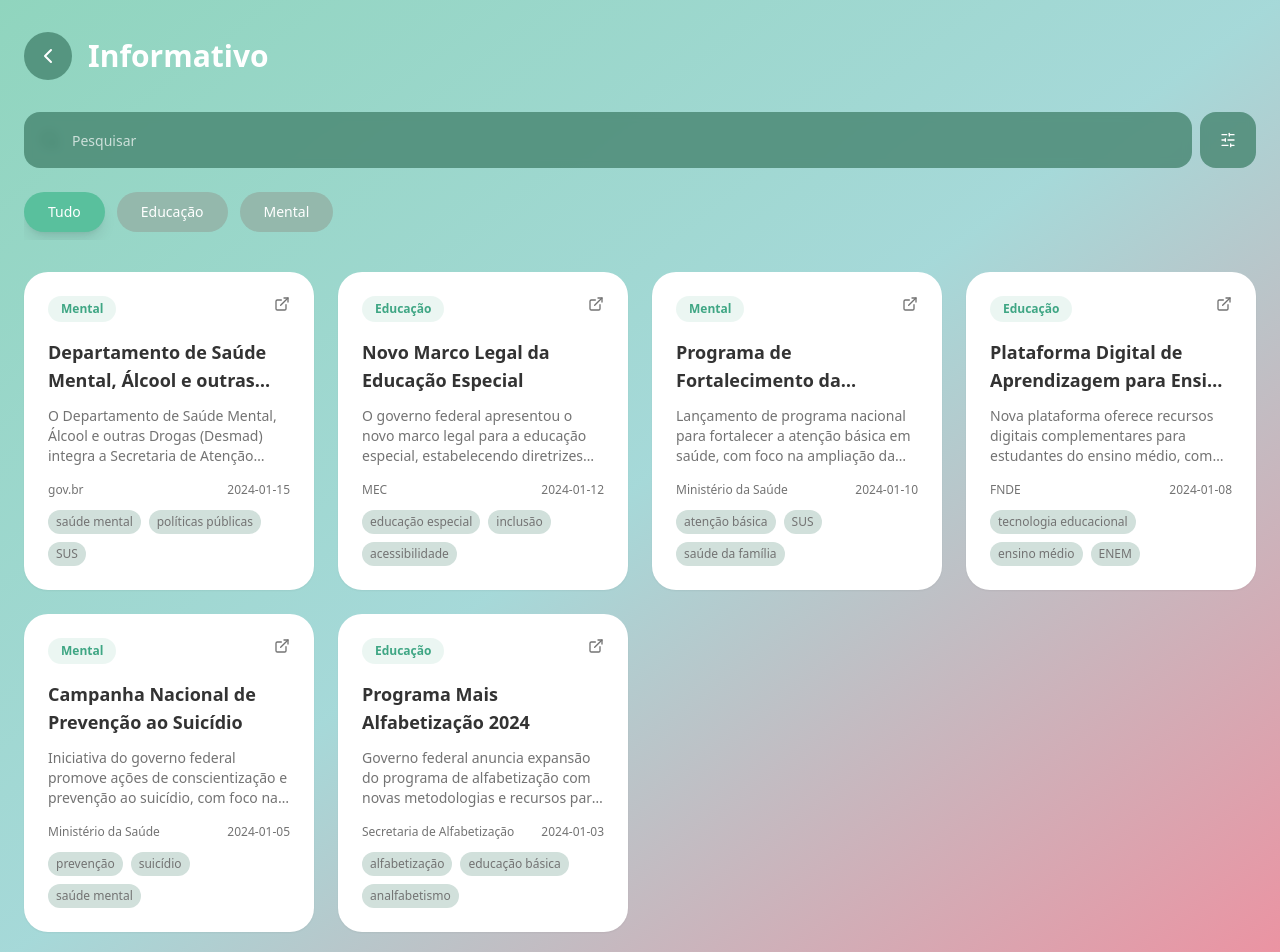
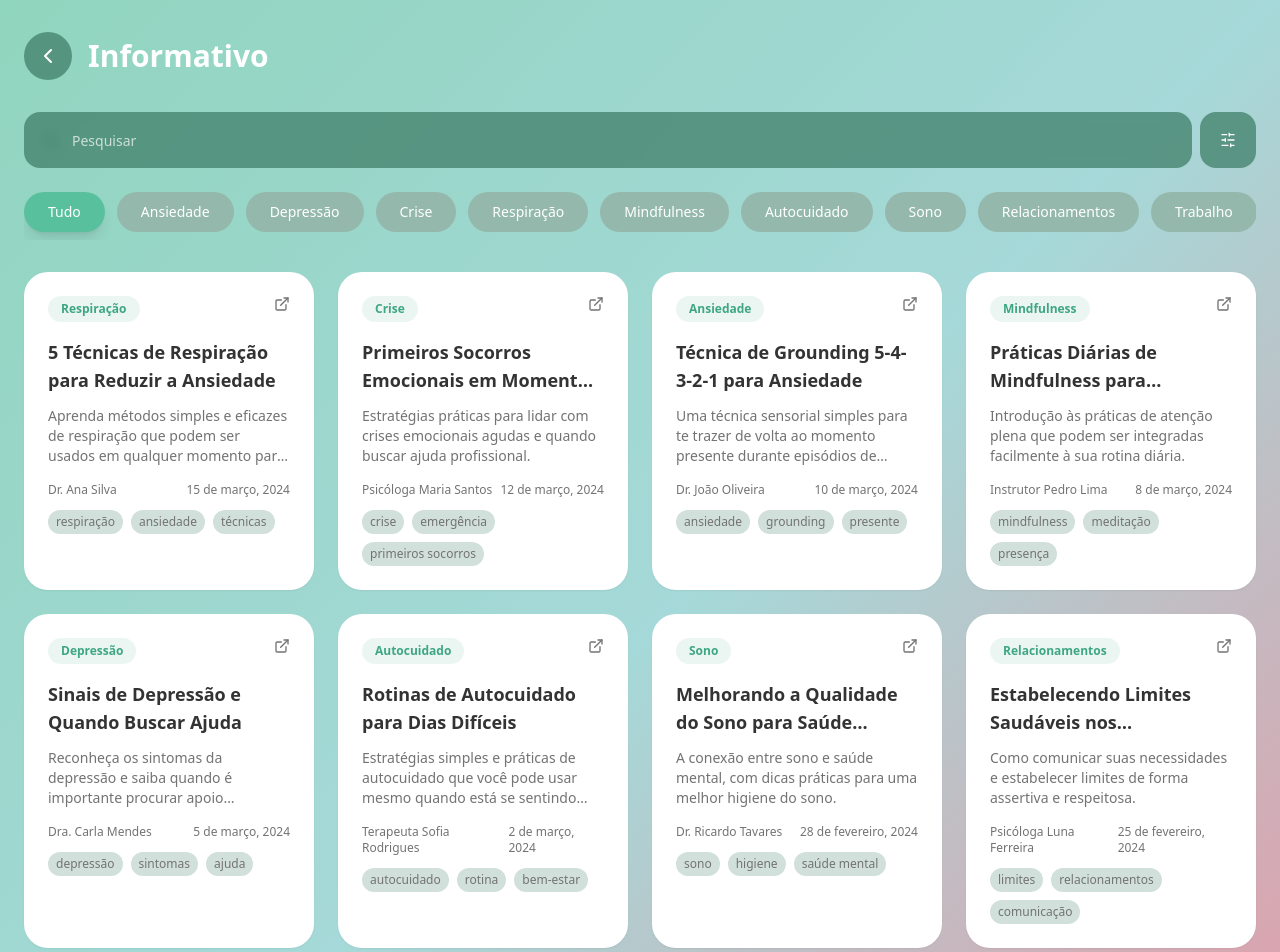
Before and after one commit to Arkny/alento, a React (Vite) app: page / in a window 1280 px wide. Shown: the top 952 px of the page. Built offline with nearby package versions, Linux system fonts and the light colour scheme; the HTML template or start-up script is replaced by a standard one.

Commit message:
Adicionar novas tags

```diff
--- a/src/data/posts.ts
+++ b/src/data/posts.ts
@@ -1,196 +1,160 @@
-import { Post } from "@/components/PostCard";
+export interface Post {
+  id: string;
+  title: string;
+  excerpt: string;
+  content: string;
+  category: string;
+  author: string;
+  date: string;
+  source?: string;
+  tags: string[];
+}
 
 export const mockPosts: Post[] = [
   {
     id: "1",
-    title: "Departamento de Saúde Mental, Álcool e outras Drogas",
-    excerpt: "O Departamento de Saúde Mental, Álcool e outras Drogas (Desmad) integra a Secretaria de Atenção Especializada do Ministério da Saúde (SAES) e tem como competência...",
-    content: `O Departamento de Saúde Mental, Álcool e outras Drogas (Desmad) integra a Secretaria de Atenção Especializada do Ministério da Saúde (SAES) e tem como competência o desenvolvimento de políticas, diretrizes e ações de atenção à saúde mental, incluindo a prevenção, tratamento e reabilitação de pessoas com transtornos mentais e com problemas relacionados ao uso de álcool e outras drogas.
-
-O departamento trabalha na elaboração de normas técnicas, protocolos clínicos e diretrizes terapêuticas para a atenção em saúde mental, coordenando ações intersetoriais e promovendo a integração entre os diferentes níveis de atenção à saúde.
-
-Principais ações:
-- Desenvolvimento de políticas públicas em saúde mental
-- Coordenação da Rede de Atenção Psicossocial (RAPS)
-- Apoio técnico aos estados e municípios
-- Monitoramento e avaliação dos serviços de saúde mental
-- Promoção de ações de prevenção e promoção da saúde mental`,
-    category: "Mental",
-    author: "gov.br",
-    date: "2024-01-15",
-    source: "Ministério da Saúde",
-    tags: ["saúde mental", "políticas públicas", "SUS", "RAPS"]
+    title: "5 Técnicas de Respiração para Reduzir a Ansiedade",
+    excerpt: "Aprenda métodos simples e eficazes de respiração que podem ser usados em qualquer momento para acalmar a mente.",
+    content: "A respiração é uma ferramenta poderosa para controlar a ansiedade. Aqui estão 5 técnicas que você pode usar: 1) Respiração 4-7-8: Inspire por 4, segure por 7, expire por 8. 2) Respiração quadrada: Inspire, segure, expire e pause por 4 tempos cada. 3) Respiração profunda: Foque em expandir o diafragma. 4) Respiração nasal alternada: Use uma narina por vez. 5) Respiração com visualização: Imagine um local calmo enquanto respira.",
+    category: "Respiração",
+    author: "Dr. Ana Silva",
+    date: "15 de março, 2024",
+    source: "Centro de Bem-Estar Mental",
+    tags: ["respiração", "ansiedade", "técnicas", "calma"]
   },
   {
     id: "2",
-    title: "Novo Marco Legal da Educação Especial",
-    excerpt: "O governo federal apresentou o novo marco legal para a educação especial, estabelecendo diretrizes para garantir o acesso e a permanência de estudantes com deficiência...",
-    content: `O governo federal apresentou o novo marco legal para a educação especial, estabelecendo diretrizes para garantir o acesso e a permanência de estudantes com deficiência, transtornos globais do desenvolvimento e altas habilidades ou superdotação nas escolas regulares.
-
-O marco legal reforça os princípios da educação inclusiva e estabelece novas diretrizes para:
-
-Formação de professores:
-- Capacitação continuada em educação especial
-- Metodologias adaptadas de ensino
-- Uso de tecnologias assistivas
-
-Estrutura escolar:
-- Adaptação de espaços físicos
-- Recursos pedagógicos especializados
-- Atendimento educacional especializado (AEE)
-
-Avaliação e acompanhamento:
-- Planos educacionais individualizados
-- Sistemas de monitoramento do progresso
-- Parceria com famílias e profissionais especializados
-
-Esta iniciativa visa garantir que todos os estudantes tenham oportunidades equitativas de aprendizagem e desenvolvimento.`,
-    category: "Educação",
-    author: "MEC",
-    date: "2024-01-12",
-    source: "Ministério da Educação",
-    tags: ["educação especial", "inclusão", "acessibilidade", "direitos"]
+    title: "Primeiros Socorros Emocionais em Momentos de Crise",
+    excerpt: "Estratégias práticas para lidar com crises emocionais agudas e quando buscar ajuda profissional.",
+    content: "Em momentos de crise emocional intensa, é importante ter estratégias imediatas: 1) PARE - Reconheça que está em crise. 2) RESPIRE - Use técnicas de respiração profunda. 3) OBSERVE - Identifique seus sentimentos sem julgamento. 4) AÇÃO - Escolha uma ação segura e positiva. 5) CONECTE-SE - Entre em contato com alguém de confiança. Lembre-se: crises são temporárias e você pode superá-las.",
+    category: "Crise",
+    author: "Psicóloga Maria Santos",
+    date: "12 de março, 2024",
+    source: "Instituto de Apoio Psicológico",
+    tags: ["crise", "emergência", "primeiros socorros", "apoio"]
   },
   {
     id: "3",
-    title: "Programa de Fortalecimento da Atenção Básica",
-    excerpt: "Lançamento de programa nacional para fortalecer a atenção básica em saúde, com foco na ampliação da cobertura e melhoria da qualidade dos serviços...",
-    content: `O Ministério da Saúde lançou o Programa de Fortalecimento da Atenção Básica (PFAB), uma iniciativa que visa ampliar a cobertura e melhorar a qualidade dos serviços de atenção primária à saúde em todo o país.
-
-Objetivos principais:
-- Aumentar a cobertura da Estratégia Saúde da Família
-- Qualificar os profissionais da atenção básica
-- Modernizar a infraestrutura das unidades de saúde
-- Implementar sistemas de informação integrados
-
-Investimentos previstos:
-- R$ 2,5 bilhões para expansão da rede
-- Contratação de 15.000 novos profissionais
-- Reforma e construção de 800 unidades básicas de saúde
-- Aquisição de equipamentos médicos modernos
-
-Benefícios esperados:
-- Redução das filas de espera
-- Melhoria no acesso aos serviços preventivos
-- Fortalecimento da medicina de família e comunidade
-- Integração com outros níveis de atenção
-
-O programa será implementado em parceria com estados e municípios, priorizando regiões com maior vulnerabilidade social e menor cobertura assistencial.`,
-    category: "Mental",
-    author: "Ministério da Saúde",
-    date: "2024-01-10",
-    source: "Portal da Saúde",
-    tags: ["atenção básica", "SUS", "saúde da família", "investimento"]
+    title: "Técnica de Grounding 5-4-3-2-1 para Ansiedade",
+    excerpt: "Uma técnica sensorial simples para te trazer de volta ao momento presente durante episódios de ansiedade.",
+    content: "A técnica 5-4-3-2-1 usa seus sentidos para te ancorar no presente: 5 coisas que você pode VER (olhe ao redor), 4 coisas que você pode TOCAR (textura de objetos), 3 coisas que você pode OUVIR (sons ao redor), 2 coisas que você pode CHEIRAR (aromas), 1 coisa que você pode SABOREAR. Esta técnica interrompe o ciclo de pensamentos ansiosos e te traz de volta ao agora.",
+    category: "Ansiedade",
+    author: "Dr. João Oliveira",
+    date: "10 de março, 2024",
+    source: "Clínica de Terapia Cognitiva",
+    tags: ["ansiedade", "grounding", "presente", "técnica"]
   },
   {
     id: "4",
-    title: "Plataforma Digital de Aprendizagem para Ensino Médio",
-    excerpt: "Nova plataforma oferece recursos digitais complementares para estudantes do ensino médio, com conteúdos interativos e ferramentas de apoio ao aprendizado...",
-    content: `O Ministério da Educação lançou uma nova plataforma digital de aprendizagem destinada a estudantes do ensino médio de escolas públicas, oferecendo recursos educacionais complementares e inovadores.
-
-Características da plataforma:
-- Conteúdos multimídia interativos
-- Simulados e exercícios adaptativos
-- Videoaulas com professores especialistas
-- Ferramentas de acompanhamento do progresso
-- Gamificação do processo de aprendizagem
-
-Áreas de conhecimento contempladas:
-- Linguagens e suas tecnologias
-- Matemática e suas tecnologias
-- Ciências da natureza e suas tecnologias
-- Ciências humanas e sociais aplicadas
-
-Funcionalidades especiais:
-- Trilhas de aprendizagem personalizadas
-- Inteligência artificial para recomendação de conteúdos
-- Fóruns de discussão entre estudantes
-- Mentoria virtual com tutores
-- Preparação para o ENEM
-
-A plataforma está disponível gratuitamente para todos os estudantes do ensino médio público e pode ser acessada via web ou aplicativo móvel.`,
-    category: "Educação",
-    author: "FNDE",
-    date: "2024-01-08",
-    source: "Fundo Nacional de Desenvolvimento da Educação",
-    tags: ["tecnologia educacional", "ensino médio", "ENEM", "digital"]
+    title: "Práticas Diárias de Mindfulness para Iniciantes",
+    excerpt: "Introdução às práticas de atenção plena que podem ser integradas facilmente à sua rotina diária.",
+    content: "Mindfulness é sobre estar presente no momento atual. Comece com 5 minutos diários: 1) Respiração consciente - foque apenas na sua respiração. 2) Body scan - observe sensações no corpo sem julgamento. 3) Caminhada consciente - preste atenção em cada passo. 4) Alimentação mindful - saboreie cada mordida. 5) Meditação guiada - use apps ou vídeos. A prática regular reduz estresse e melhora o bem-estar.",
+    category: "Mindfulness",
+    author: "Instrutor Pedro Lima",
+    date: "8 de março, 2024",
+    source: "Centro de Meditação Zen",
+    tags: ["mindfulness", "meditação", "presença", "bem-estar"]
   },
   {
     id: "5",
-    title: "Campanha Nacional de Prevenção ao Suicídio",
-    excerpt: "Iniciativa do governo federal promove ações de conscientização e prevenção ao suicídio, com foco na identificação precoce de sinais de risco...",
-    content: `O Ministério da Saúde lançou a Campanha Nacional de Prevenção ao Suicídio, uma iniciativa abrangente que visa reduzir os índices de suicídio no país através de ações de conscientização, prevenção e apoio.
-
-Pilares da campanha:
-
-Conscientização:
-- Campanhas publicitárias em mídias tradicionais e digitais
-- Materiais educativos para escolas e comunidades
-- Capacitação de profissionais de diferentes setores
-- Desmistificação de tabus sobre saúde mental
-
-Prevenção:
-- Identificação precoce de sinais de risco
-- Treinamento para profissionais de saúde
-- Protocolos de atendimento em situações de crise
-- Fortalecimento da rede de apoio psicossocial
-
-Apoio:
-- Ampliação do Centro de Valorização da Vida (CVV)
-- Criação de novos centros de apoio psicossocial
-- Implementação de serviços de emergência especializados
-- Suporte às famílias e comunidades afetadas
-
-A campanha "Vida é a Melhor Escolha" contará com a participação de artistas, influenciadores e personalidades públicas para amplificar a mensagem de valorização da vida e busca por ajuda profissional.`,
-    category: "Mental",
-    author: "Ministério da Saúde",
-    date: "2024-01-05",
-    source: "Secretaria de Atenção Primária à Saúde",
-    tags: ["prevenção", "suicídio", "saúde mental", "campanha", "CVV"]
+    title: "Sinais de Depressão e Quando Buscar Ajuda",
+    excerpt: "Reconheça os sintomas da depressão e saiba quando é importante procurar apoio profissional.",
+    content: "A depressão pode se manifestar de várias formas: tristeza persistente, perda de interesse em atividades, fadiga, alterações no sono/apetite, dificuldade de concentração, sentimentos de inutilidade. Se você sente 5+ sintomas por mais de 2 semanas, procure ajuda. Lembre-se: depressão é uma condição médica tratável, não é fraqueza. Terapia, medicação e mudanças no estilo de vida podem ajudar significativamente.",
+    category: "Depressão",
+    author: "Dra. Carla Mendes",
+    date: "5 de março, 2024",
+    source: "Hospital das Clínicas",
+    tags: ["depressão", "sintomas", "ajuda", "tratamento"]
   },
   {
     id: "6",
-    title: "Programa Mais Alfabetização 2024",
-    excerpt: "Governo federal anuncia expansão do programa de alfabetização com novas metodologias e recursos para reduzir os índices de analfabetismo no país...",
-    content: `O governo federal anunciou a expansão do Programa Mais Alfabetização para 2024, com novas metodologias e investimentos significativos para combater o analfabetismo e melhorar os índices de alfabetização em todo o país.
-
-Principais mudanças:
-
-Metodologia atualizada:
-- Incorporação de métodos fônicos e construtivistas
-- Uso de tecnologias digitais no processo de alfabetização
-- Materiais didáticos renovados e contextualizados
-- Formação específica para alfabetizadores
-
-Expansão do programa:
-- Atendimento a 2 milhões de estudantes
-- Parceria com 3.500 municípios
-- Contratação de 25.000 novos alfabetizadores
-- Criação de 1.000 novos pontos de atendimento
-
-Recursos e investimentos:
-- R$ 1,8 bilhão em investimentos diretos
-- Bolsas para alfabetizadores e coordenadores
-- Aquisição de materiais didáticos modernos
-- Infraestrutura tecnológica para unidades
-
-Metas para 2024:
-- Reduzir em 50% o analfabetismo funcional
-- Aumentar em 30% os índices de proficiência em leitura
-- Formar 100.000 novos leitores fluentes
-- Implementar avaliação contínua do progresso
-
-O programa priorizará regiões Norte e Nordeste, onde os índices de analfabetismo ainda são mais elevados.`,
-    category: "Educação",
-    author: "Secretaria de Alfabetização",
-    date: "2024-01-03",
-    source: "Ministério da Educação",
-    tags: ["alfabetização", "educação básica", "analfabetismo", "metodologia"]
+    title: "Rotinas de Autocuidado para Dias Difíceis",
+    excerpt: "Estratégias simples e práticas de autocuidado que você pode usar mesmo quando está se sentindo mal.",
+    content: "Nos dias difíceis, o autocuidado básico é essencial: 1) Higiene mínima - banho rápido, escovação dos dentes. 2) Hidratação - beba água regularmente. 3) Alimentação gentil - algo nutritivo e simples. 4) Movimento suave - alongamento ou caminhada curta. 5) Conexão - mensagem para um amigo. 6) Descanso - permita-se relaxar. 7) Gratidão - liste 3 coisas pequenas pelas quais é grato. Pequenos atos importam.",
+    category: "Autocuidado",
+    author: "Terapeuta Sofia Rodrigues",
+    date: "2 de março, 2024",
+    source: "Espaço Terapêutico Acolher",
+    tags: ["autocuidado", "rotina", "bem-estar", "gentileza"]
+  },
+  {
+    id: "7",
+    title: "Melhorando a Qualidade do Sono para Saúde Mental",
+    excerpt: "A conexão entre sono e saúde mental, com dicas práticas para uma melhor higiene do sono.",
+    content: "O sono é fundamental para a saúde mental. Dicas para melhorar: 1) Horário regular - durma e acorde no mesmo horário. 2) Ambiente ideal - escuro, silencioso e fresco. 3) Sem telas 1h antes de dormir. 4) Relaxamento - leitura, música suave ou meditação. 5) Evite cafeína após 14h. 6) Exercícios regulares, mas não à noite. 7) Journaling - escreva preocupações antes de dormir. Sono de qualidade melhora humor, concentração e resistência ao estresse.",
+    category: "Sono",
+    author: "Dr. Ricardo Tavares",
+    date: "28 de fevereiro, 2024",
+    source: "Instituto do Sono",
+    tags: ["sono", "higiene", "saúde mental", "descanso"]
+  },
+  {
+    id: "8",
+    title: "Estabelecendo Limites Saudáveis nos Relacionamentos",
+    excerpt: "Como comunicar suas necessidades e estabelecer limites de forma assertiva e respeitosa.",
+    content: "Limites saudáveis protegem seu bem-estar mental: 1) Identifique suas necessidades e valores. 2) Comunique claramente - use 'eu' em vez de 'você'. 3) Seja consistente - mantenha os limites estabelecidos. 4) Não se justifique excessivamente. 5) Aceite que nem todos vão gostar. 6) Pratique o 'não' sem culpa. 7) Busque apoio quando necessário. Limites não são muros, são portas que você controla.",
+    category: "Relacionamentos",
+    author: "Psicóloga Luna Ferreira",
+    date: "25 de fevereiro, 2024",
+    source: "Clínica de Terapia Familiar",
+    tags: ["limites", "relacionamentos", "comunicação", "assertividade"]
+  },
+  {
+    id: "9",
+    title: "Lidando com Burnout e Estresse no Trabalho",
+    excerpt: "Estratégias para reconhecer, prevenir e lidar com o esgotamento profissional.",
+    content: "Burnout é o esgotamento físico e mental causado pelo trabalho. Sinais: exaustão constante, cinismo, redução da eficácia. Estratégias: 1) Pausas regulares durante o dia. 2) Defina limites entre trabalho e vida pessoal. 3) Delegue quando possível. 4) Pratique técnicas de relaxamento. 5) Busque apoio da equipe/supervisor. 6) Reavalie prioridades e metas. 7) Considere mudanças necessárias. Sua saúde mental vale mais que qualquer trabalho.",
+    category: "Trabalho",
+    author: "Coach Andrea Costa",
+    date: "22 de fevereiro, 2024",
+    source: "Centro de Desenvolvimento Profissional",
+    tags: ["burnout", "trabalho", "estresse", "equilíbrio"]
+  },
+  {
+    id: "10",
+    title: "Números de Emergência e Onde Buscar Ajuda",
+    excerpt: "Lista de recursos de apoio e números de emergência para momentos de crise em saúde mental.",
+    content: "RECURSOS DE EMERGÊNCIA: • CVV (Centro de Valorização da Vida): 188 - 24h gratuito • CAPS (Centro de Atenção Psicossocial): procure o mais próximo • SAMU: 192 • Bombeiros: 193 • Polícia: 190. ONLINE: • Mapa da Saúde Mental (mapasaudemental.com.br) • Terapia online gratuita. APPS: Querido Diário, Sanvello, Calm. LEMBRE-SE: Buscar ajuda é um ato de coragem, não de fraqueza. Você não está sozinho.",
+    category: "Emergência",
+    author: "Equipe de Apoio",
+    date: "20 de fevereiro, 2024",
+    source: "Rede de Apoio Mental",
+    tags: ["emergência", "ajuda", "recursos", "apoio"]
+  },
+  {
+    id: "11",
+    title: "Exercícios de Respiração 4-7-8 para Dormir",
+    excerpt: "Uma técnica simples de respiração que pode ajudar você a adormecer mais rapidamente.",
+    content: "A técnica 4-7-8 é excelente para induzir o sono: 1) Expire completamente pela boca. 2) Feche a boca e inspire pelo nariz contando até 4. 3) Segure a respiração contando até 7. 4) Expire pela boca contando até 8, fazendo um som suave. 5) Repita o ciclo 3-4 vezes. Esta técnica ativa o sistema nervoso parassimpático, promovendo relaxamento e sono.",
+    category: "Respiração",
+    author: "Dr. Paulo Mendes",
+    date: "18 de fevereiro, 2024",
+    source: "Clínica do Sono",
+    tags: ["respiração", "sono", "relaxamento", "4-7-8"]
+  },
+  {
+    id: "12",
+    title: "Ataques de Pânico: Como Reconhecer e Lidar",
+    excerpt: "Entenda os sintomas dos ataques de pânico e aprenda estratégias para gerenciá-los.",
+    content: "Ataques de pânico são episódios súbitos de medo intenso. Sintomas: palpitações, sudorese, tremores, falta de ar, sensação de desmaio. DURANTE O ATAQUE: 1) Respire lentamente. 2) Use técnica 5-4-3-2-1. 3) Lembre-se: é temporário e não é perigoso. 4) Não lute contra - aceite a sensação. PREVENÇÃO: exercícios regulares, redução de cafeína, técnicas de relaxamento, terapia cognitivo-comportamental.",
+    category: "Ansiedade",
+    author: "Dra. Fernanda Lima",
+    date: "15 de fevereiro, 2024",
+    source: "Centro de Transtornos de Ansiedade",
+    tags: ["pânico", "ansiedade", "ataques", "estratégias"]
   }
 ];
 
 export const categories = [
   { id: "all", name: "Tudo" },
-  { id: "Educação", name: "Educação" },
-  { id: "Mental", name: "Mental" }
+  { id: "Ansiedade", name: "Ansiedade" },
+  { id: "Depressão", name: "Depressão" },
+  { id: "Crise", name: "Crise" },
+  { id: "Respiração", name: "Respiração" },
+  { id: "Mindfulness", name: "Mindfulness" },
+  { id: "Autocuidado", name: "Autocuidado" },
+  { id: "Sono", name: "Sono" },
+  { id: "Relacionamentos", name: "Relacionamentos" },
+  { id: "Trabalho", name: "Trabalho" },
+  { id: "Emergência", name: "Emergência" }
 ];
```
